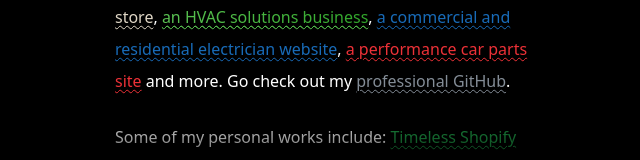
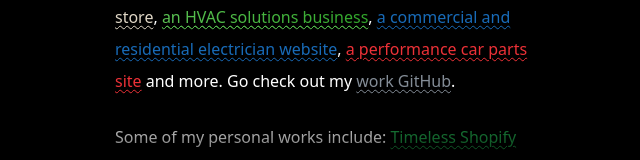
Before and after one commit to nuotsu/nuotsu.dev, a SvelteKit app: page / in a window 1280 px wide. Shown: the part 602-762 px from the top of the page, without its empty margins (317-957 px from the left). Built offline with nearby package versions, Linux system fonts and the light colour scheme.

Commit message:
add @supports

```diff
--- a/package.json
+++ b/package.json
@@ -5,7 +5,6 @@
 	"scripts": {
 		"dev": "vite dev",
 		"build": "vite build",
-		"host": "vite build --host",
 		"preview": "vite preview",
 		"check": "svelte-kit sync && svelte-check --tsconfig ./tsconfig.json",
 		"check:watch": "svelte-kit sync && svelte-check --tsconfig ./tsconfig.json --watch",
--- a/src/routes/+layout.svelte
+++ b/src/routes/+layout.svelte
@@ -20,15 +20,22 @@
 		@apply bg-gradient-to-t;
 	}
 
+	footer {
+		display: none;
+	}
+
+	@supports (scroll-timeline: --scroll-timeline) {
 		:global(html) {
 			scroll-timeline: --scroll-timeline y;
 			scroll-timeline: --scroll-timeline vertical;
 		}
 
 		footer {
+			display: block;
 			animation-name: animate;
 			animation-duration: 1ms;
 			animation-timeline: --scroll-timeline;
+		}
 	}
 
 	@keyframes animate {
--- a/src/routes/+page.svelte
+++ b/src/routes/+page.svelte
@@ -47,8 +47,7 @@
 			>a performance car parts site</a
 		>
 		and more. Go check out my
-		<a href="https://github.com/mitchuman" class="github">professional GitHub</a
-		>.
+		<a href="https://github.com/mitchuman" class="github">work GitHub</a>.
 	</p>
 	<p>
 		Some of my personal works include:
--- a/src/styles/app.css
+++ b/src/styles/app.css
@@ -9,12 +9,16 @@
 	}
 
 	a {
-		text-decoration: 1px underline wavy;
+		text-decoration: 1px underline dashed;
 		text-underline-offset: 2px;
 		transition: text-underline-offset 0.2s ease-in-out;
 
 		&:hover {
 			text-underline-offset: .3em;
+		}
+
+		@supports (text-decoration-style: wavy) {
+			text-decoration-style: wavy;
 		}
 	}
 }
```
Lines whose indentation alone changed are shown as unchanged.
